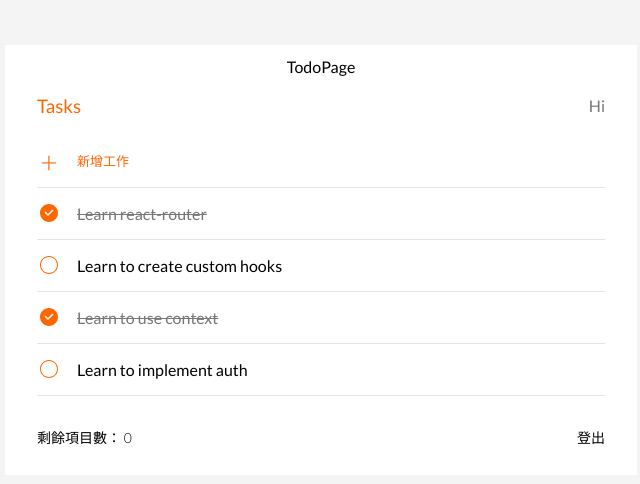
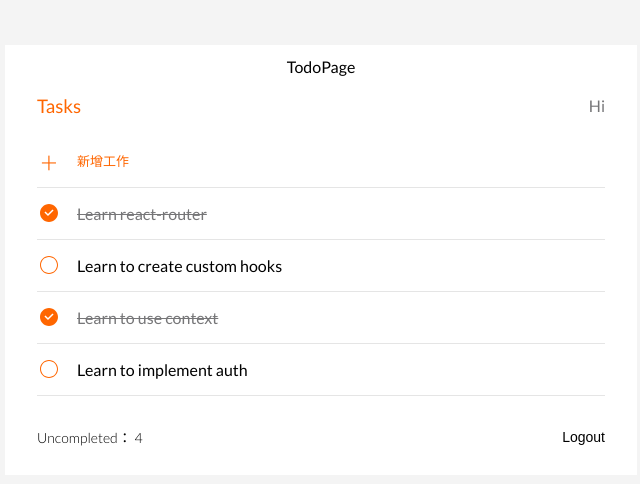
Before and after one commit to teanliu/todo-list, a React (Create React App) app: page /todo in a window 1280 px wide. Shown: the top 484 px of the page, without its empty margins (319-959 px from the left). Built offline with nearby package versions, Linux system fonts and the light colour scheme.

Commit message:
feat: add todo numbers at todo page

```diff
--- a/src/components/Footer.jsx
+++ b/src/components/Footer.jsx
@@ -31,11 +31,11 @@ const StyledButton = styled.button`
   }
 `;
 
-const Footer = () => {
+const Footer = ({ numOfTodos }) => {
   return (
     <StyledFooter>
-      <p>剩餘項目數： 0</p>
-      <StyledButton>登出</StyledButton>
+      <p>Uncompleted： {numOfTodos}</p>
+      <StyledButton>Logout</StyledButton>
     </StyledFooter>
   );
 };
--- a/src/pages/TodoPage.jsx
+++ b/src/pages/TodoPage.jsx
@@ -27,6 +27,7 @@ const dummyTodos = [
 const TodoPage = () => {
   const [inputValue, setInputValue] = useState("");
   const [todos, setTodos] = useState(dummyTodos);
+  const numOfTodos = todos.length;
 
 
 
@@ -115,7 +116,7 @@ const TodoPage = () => {
       <Header />
       <TodoInput inputValue={inputValue} onChange={handleChange} onAddTodo={handleAddTodo} onKeyDown={handleKeyDown}/>
       <TodoCollection todos={todos} onToggleDone={handleToggleDone} onChangeMode={handleChangeMode} onSave={handleSave} onDelete={handleDelete}/>
-      <Footer />
+      <Footer numOfTodos={numOfTodos}/>
     </div>
   );
 };
```
